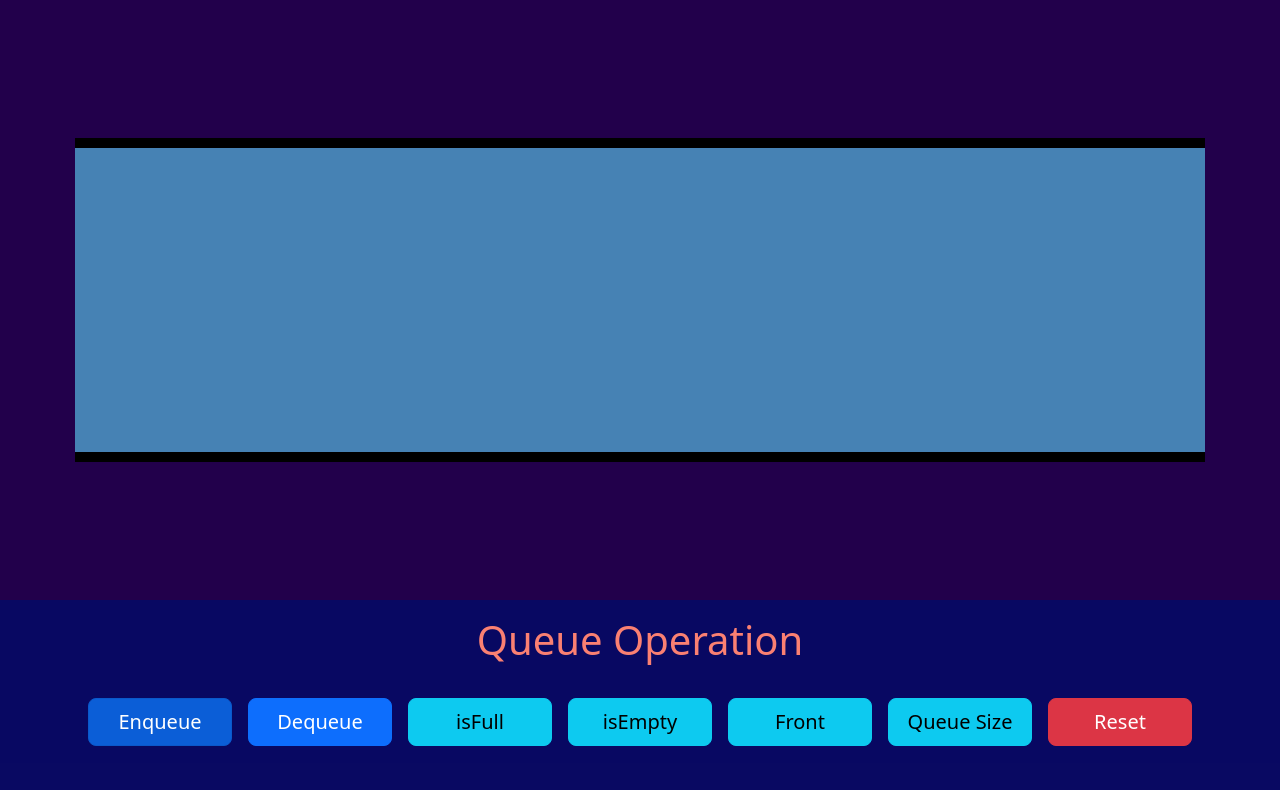
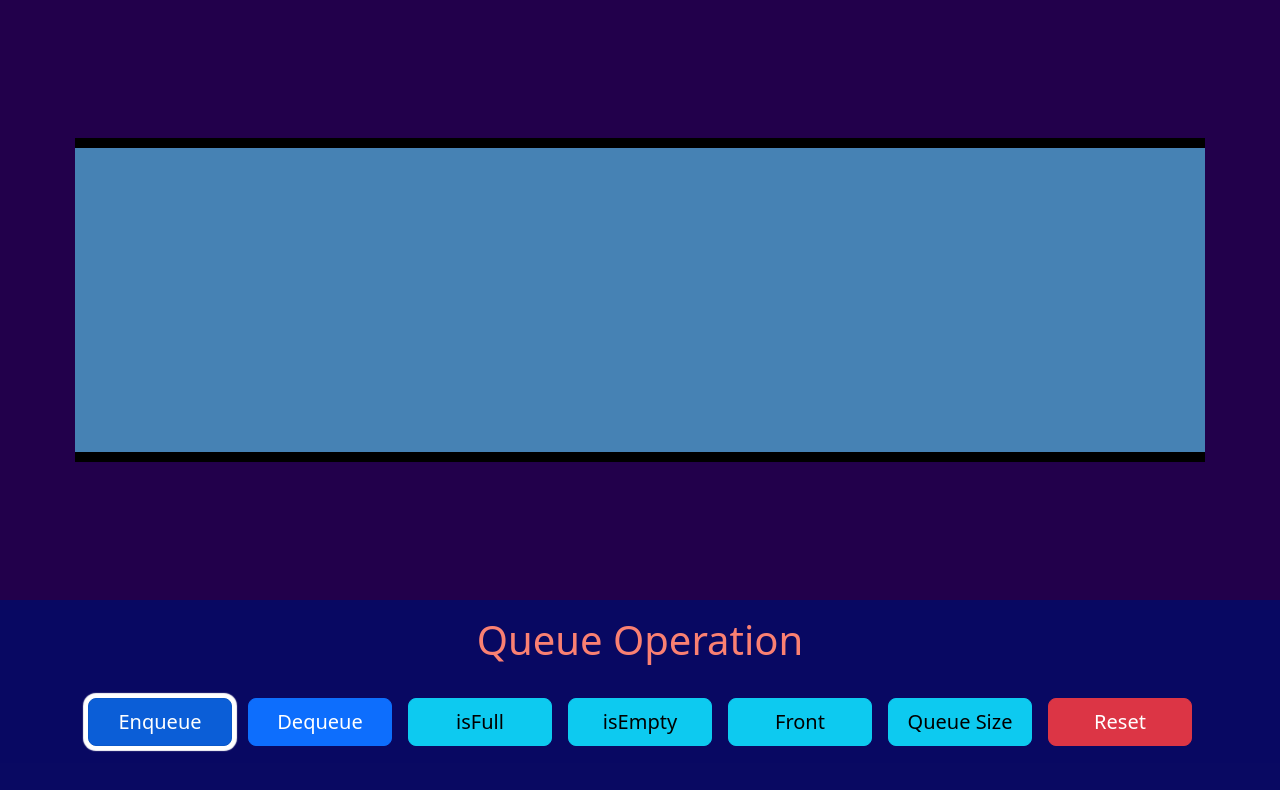
Before and after one commit to SusheelThapa/Data-Structure-Visualizer, a React (Create React App) app: page /queue in a window 1280 px wide. In both pictures the pointer is over the button "Enqueue". Shown: the top 790 px of the page. Built offline with nearby package versions, Linux system fonts and the light colour scheme.

Commit message:
Hover effect of box-shadow for button #5

```diff
--- a/src/assets/css/button.css
+++ b/src/assets/css/button.css
@@ -4,6 +4,10 @@
     margin-bottom: 0;
 
     width: 80%;
+}
+
+.buttons button:hover {
+    box-shadow: 0 0 1px 5px white;
 }
 
 #buttons button:nth-child(1) {
```
